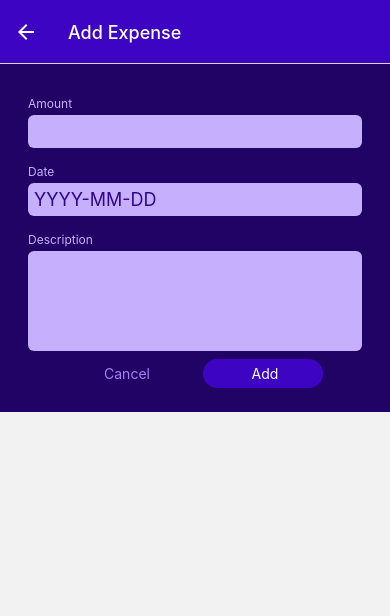
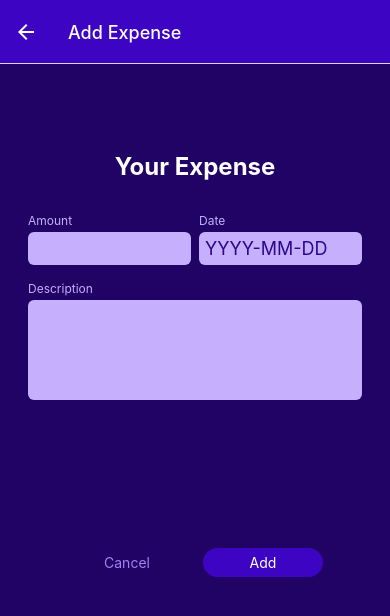
Before and after one commit to BabuliSahoo/ExpenseTracker, a React Native app: screen /ManageExpense in a window 390 px wide. Shown: the top 616 px of the page. Built offline with nearby package versions, Linux system fonts and the light colour scheme.

Commit message:
Edit/Add Functionalily and Error handleling added

```diff
--- a/components/ManageExpense/ExpenseForm.js
+++ b/components/ManageExpense/ExpenseForm.js
@@ -1,38 +1,157 @@
-import { View } from "react-native";
-import Input from "./Input";
+import { useState } from 'react';
+import { StyleSheet, Text, View } from 'react-native';
 
-function ExpenseForm() {
-  function amountChangedHandler() {
-    console.log("amountChangedHandler :: ");
+import Input from './Input';
+import Button from '../UI/Button';
+import { getFormattedDate } from '../../utility/date';
+import { GlobalStyles } from '../../constants/styles';
+
+function ExpenseForm({ submitButtonLabel, onCancel, onSubmit, defaultValues }) {
+  const [inputs, setInputs] = useState({
+    amount: {
+      value: defaultValues ? defaultValues.amount.toString() : '',
+      isValid: true,
+    },
+    date: {
+      value: defaultValues ? getFormattedDate(defaultValues.date) : '',
+      isValid: true,
+    },
+    description: {
+      value: defaultValues ? defaultValues.description : '',
+      isValid: true,
+    },
+  });
+
+  function inputChangedHandler(inputIdentifier, enteredValue) {
+    setInputs((curInputs) => {
+      return {
+        ...curInputs,
+        [inputIdentifier]: { value: enteredValue, isValid: true },
+      };
+    });
   }
 
+  function submitHandler() {
+    const expenseData = {
+      amount: +inputs.amount.value,
+      date: new Date(inputs.date.value),
+      description: inputs.description.value,
+    };
+
+    const amountIsValid = !isNaN(expenseData.amount) && expenseData.amount > 0;
+    const dateIsValid = expenseData.date.toString() !== 'Invalid Date';
+    const descriptionIsValid = expenseData.description.trim().length > 0;
+
+    if (!amountIsValid || !dateIsValid || !descriptionIsValid) {
+      // Alert.alert('Invalid input', 'Please check your input values');
+      setInputs((curInputs) => {
+        return {
+          amount: { value: curInputs.amount.value, isValid: amountIsValid },
+          date: { value: curInputs.date.value, isValid: dateIsValid },
+          description: {
+            value: curInputs.description.value,
+            isValid: descriptionIsValid,
+          },
+        };
+      });
+      return;
+    }
+
+    onSubmit(expenseData);
+  }
+
+  const formIsInvalid =
+    !inputs.amount.isValid ||
+    !inputs.date.isValid ||
+    !inputs.description.isValid;
+
   return (
-    <View>
+    <View style={styles.form}>
+      <Text style={styles.title}>Your Expense</Text>
+      <View style={styles.inputsRow}>
         <Input
+          style={styles.rowInput}
           label="Amount"
+          invalid={!inputs.amount.isValid}
           textInputConfig={{
-          keyboardType: "decimal-pad",
-          onChangeText: amountChangedHandler,
+            keyboardType: 'decimal-pad',
+            onChangeText: inputChangedHandler.bind(this, 'amount'),
+            value: inputs.amount.value,
           }}
         />
         <Input
+          style={styles.rowInput}
           label="Date"
+          invalid={!inputs.date.isValid}
           textInputConfig={{
-          placeholder: "YYYY-MM-DD",
-          maxLenght: 10,
-          onChangeText: () => {},
+            placeholder: 'YYYY-MM-DD',
+            maxLength: 10,
+            onChangeText: inputChangedHandler.bind(this, 'date'),
+            value: inputs.date.value,
           }}
         />
+      </View>
       <Input
         label="Description"
+        invalid={!inputs.description.isValid}
         textInputConfig={{
           multiline: true,
-          //autocoorrect:false //default is true
-          //autoCapitalize:false //default is true
+          // autoCapitalize: 'none'
+          // autoCorrect: false // default is true
+          onChangeText: inputChangedHandler.bind(this, 'description'),
+          value: inputs.description.value,
         }}
       />
+      {formIsInvalid && (
+        <Text style={styles.errorText}>
+          Invalid input values - please check your entered data!
+        </Text>
+      )}
+      <View style={styles.buttons}>
+        <Button style={styles.button} mode="flat" onPress={onCancel}>
+          Cancel
+        </Button>
+        <Button style={styles.button} onPress={submitHandler}>
+          {submitButtonLabel}
+        </Button>
+      </View>
     </View>
   );
 }
 
 export default ExpenseForm;
+
+const styles = StyleSheet.create({
+  form: {
+    marginTop: 40,
+  },
+  title: {
+    fontSize: 24,
+    fontWeight: 'bold',
+    color: 'white',
+    marginVertical: 24,
+    textAlign: 'center',
+  },
+  inputsRow: {
+    flexDirection: 'row',
+    justifyContent: 'space-between',
+  },
+  rowInput: {
+    flex: 1,
+  },
+  errorText: {
+    textAlign: 'center',
+    color: GlobalStyles.colors.error500,
+    margin: 8,
+  },
+  buttons: {
+    flexDirection: 'row',
+    justifyContent: 'center',
+    alignItems: 'center',
+    marginTop: 140,
+  },
+  button: {
+    minWidth: 120,
+    marginHorizontal: 8,
+  },
+});
--- a/components/ManageExpense/Input.js
+++ b/components/ManageExpense/Input.js
@@ -2,7 +2,7 @@
 
 import { GlobalStyles } from '../../constants/styles';
 
-function Input({ label, invalid, style, textInputConfig }) {
+function Input({ label,style, invalid, textInputConfig }) {
 
   const inputStyles = [styles.input];
 
@@ -27,7 +27,8 @@
 const styles = StyleSheet.create({
   inputContainer: {
     marginHorizontal: 4,
-    marginVertical: 8
+    marginVertical: 8,
+    flex:1
   },
   label: {
     fontSize: 12,
--- a/screens/AllExpenses.js
+++ b/screens/AllExpenses.js
@@ -1,9 +1,18 @@
-import { useContext } from "react";
-import ExpensesOutput from "../components/ExpensesOutput/ExpensesOutput";
-import { ExpensesContext } from "../store/expenses-context";
+import { useContext } from 'react';
+
+import ExpensesOutput from '../components/ExpensesOutput/ExpensesOutput';
+import { ExpensesContext } from '../store/expenses-context';
 
 function AllExpenses() {
   const expensesCtx = useContext(ExpensesContext);
-  return <ExpensesOutput expenses={expensesCtx.expenses} expensesperiod="Total" fallbackText="No registered expense found!!"/>;
+
+  return (
+    <ExpensesOutput
+      expenses={expensesCtx.expenses}
+      expensesPeriod="Total"
+      fallbackText="No registered expenses found!"
+    />
+  );
 }
+
 export default AllExpenses;
--- a/screens/ManageExpense.js
+++ b/screens/ManageExpense.js
@@ -1,62 +1,54 @@
-import { useContext, useLayoutEffect } from "react";
-import { Text, View, StyleSheet, DevSettings, TextInput } from "react-native";
-import IconButton from "../components/UI/IconButton";
-import { GlobalStyles } from "../constants/styles";
-import Button from "../components/UI/Button";
-import { ExpensesContext } from "../store/expenses-context";
-import ExpenseForm from "../components/ManageExpense/ExpenseForm";
+import { useContext, useLayoutEffect } from 'react';
+import { StyleSheet, TextInput, View } from 'react-native';
+
+import ExpenseForm from '../components/ManageExpense/ExpenseForm';
+import Button from '../components/UI/Button';
+import IconButton from '../components/UI/IconButton';
+import { GlobalStyles } from '../constants/styles';
+import { ExpensesContext } from '../store/expenses-context';
 
 function ManageExpense({ route, navigation }) {
-  const expenseCtx = useContext(ExpensesContext);
+  const expensesCtx = useContext(ExpensesContext);
+
   const editedExpenseId = route.params?.expenseId;
-  console.log("editedExpenseId :: " + editedExpenseId);
   const isEditing = !!editedExpenseId;
+
+  const selectedExpense = expensesCtx.expenses.find(
+    (expense) => expense.id === editedExpenseId
+  );
 
   useLayoutEffect(() => {
     navigation.setOptions({
-      title: isEditing ? "Edit Expense" : "Add Expense",
+      title: isEditing ? 'Edit Expense' : 'Add Expense',
     });
   }, [navigation, isEditing]);
 
   function deleteExpenseHandler() {
-    console.log("deleteExpenseHandler");
-    expenseCtx.deleteExpense(editedExpenseId);
+    expensesCtx.deleteExpense(editedExpenseId);
     navigation.goBack();
   }
+
   function cancelHandler() {
-    console.log("cancelHandler");
     navigation.goBack();
   }
-  function confirmHandler() {
-    console.log("confirmHandler");
+
+  function confirmHandler(expenseData) {
     if (isEditing) {
-      expenseCtx.updateExpense({
-        description: "Test!!!!",
-        amount: 22.45,
-        date: new Date("2023-06-17"),
-      });
+      expensesCtx.updateExpense(editedExpenseId, expenseData);
     } else {
-      expenseCtx.addExpense({
-        description: "Test",
-        amount: 20.18,
-        date: new Date("2024-04-19"),
-      });
+      expensesCtx.addExpense(expenseData);
     }
     navigation.goBack();
   }
 
   return (
     <View style={styles.container}>
-      <ExpenseForm />
-      <View style={styles.buttons}>
-        <Button style={styles.button} mode={"flat"} onPress={cancelHandler}>
-          Cancel
-        </Button>
-        <Button style={styles.button} onPress={confirmHandler}>
-          {" "}
-          {isEditing ? "Update" : "Add"}
-        </Button>
-      </View>
+      <ExpenseForm
+        submitButtonLabel={isEditing ? 'Update' : 'Add'}
+        onSubmit={confirmHandler}
+        onCancel={cancelHandler}
+        defaultValues={selectedExpense}
+      />
       {isEditing && (
         <View style={styles.deleteContainer}>
           <IconButton
@@ -75,24 +67,15 @@
 
 const styles = StyleSheet.create({
   container: {
+    flex: 1,
     padding: 24,
     backgroundColor: GlobalStyles.colors.primary800,
-    justifyContent: "space-between",
-    frameElement: 1,
-  },
-  buttons: {
-    flexDirection: "row",
-    justifyContent: "center",
-    alignItems: "center",
-  },
-  button: {
-    minWidth: 120,
-    marginHorizontal: 8,
   },
   deleteContainer: {
-    marginTop: 16,
-    paddingTop: 18,
+    marginTop: 20,
+    paddingTop: 8,
     borderTopWidth: 2,
-    alignItems: "center",
+    borderTopColor: GlobalStyles.colors.primary200,
+    alignItems: 'center',
   },
 });
--- a/screens/RecentExpenses.js
+++ b/screens/RecentExpenses.js
@@ -1,19 +1,26 @@
-import { useContext } from "react";
-import ExpensesOutput from "../components/ExpensesOutput/ExpensesOutput";
-import { ExpensesContext } from "../store/expenses-context";
-import { getDateMinusDays } from "../utility/date";
+import { useContext } from 'react';
+
+import ExpensesOutput from '../components/ExpensesOutput/ExpensesOutput';
+import { ExpensesContext } from '../store/expenses-context';
+import { getDateMinusDays } from '../utility/date';
 
 function RecentExpenses() {
   const expensesCtx = useContext(ExpensesContext);
-  console.log("RecentExpenses :: "+expensesCtx.expenses.length);
+
   const recentExpenses = expensesCtx.expenses.filter((expense) => {
     const today = new Date();
     const date7DaysAgo = getDateMinusDays(today, 7);
-    return (expense.date >= date7DaysAgo) && (expense.date <= today);
+
+    return expense.date >= date7DaysAgo && expense.date <= today;
   });
-  console.log("RecentExpenses After :: "+recentExpenses.length);
 
-  return (<ExpensesOutput expenses={recentExpenses} expensesperiod="Last 7 days" fallbackText="No expenses Registered from last 7 Days" />);
+  return (
+    <ExpensesOutput
+      expenses={recentExpenses}
+      expensesPeriod="Last 7 Days"
+      fallbackText="No expenses registered for the last 7 days."
+    />
+  );
 }
 
 export default RecentExpenses;
--- a/utility/date.js
+++ b/utility/date.js
@@ -1,5 +1,5 @@
 export function getFormattedDate(date) {
-  return `${date.getFullYear()}-${date.getMonth() + 1}-${date.getDate()}`;
+  return date.toISOString().slice(0, 10);
 }
 
 export function getDateMinusDays(date, days) {
```
Lines whose indentation alone changed are shown as unchanged.
